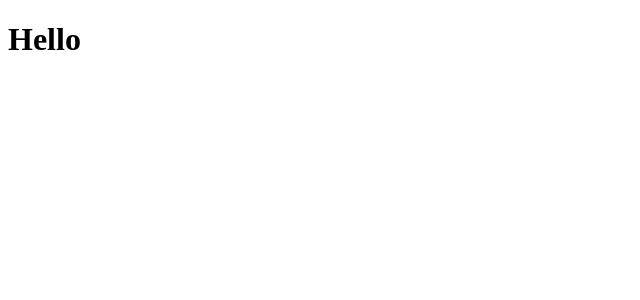
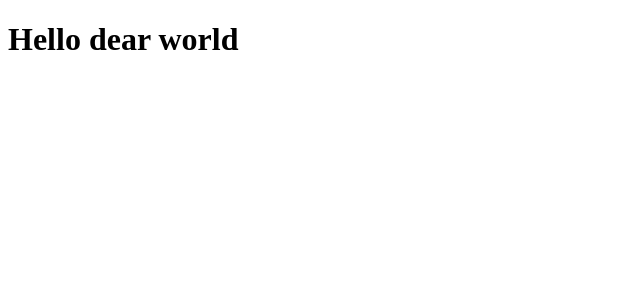
Before and after one commit to netronic-dev/test-validation-form-front, a React (Vite) app: page / in a window 1280 px wide. Shown: the top 300 px of the page, without its empty margins (0-640 px from the left). Built offline with nearby package versions, Linux system fonts and the light colour scheme.

Commit message:
test commit

```diff
--- a/src/App.tsx
+++ b/src/App.tsx
@@ -3,7 +3,7 @@ import "./App.css";
 function App() {
   return (
     <>
-      <h1>Hello</h1>
+      <h1>Hello dear world</h1>
     </>
   );
 }
```
